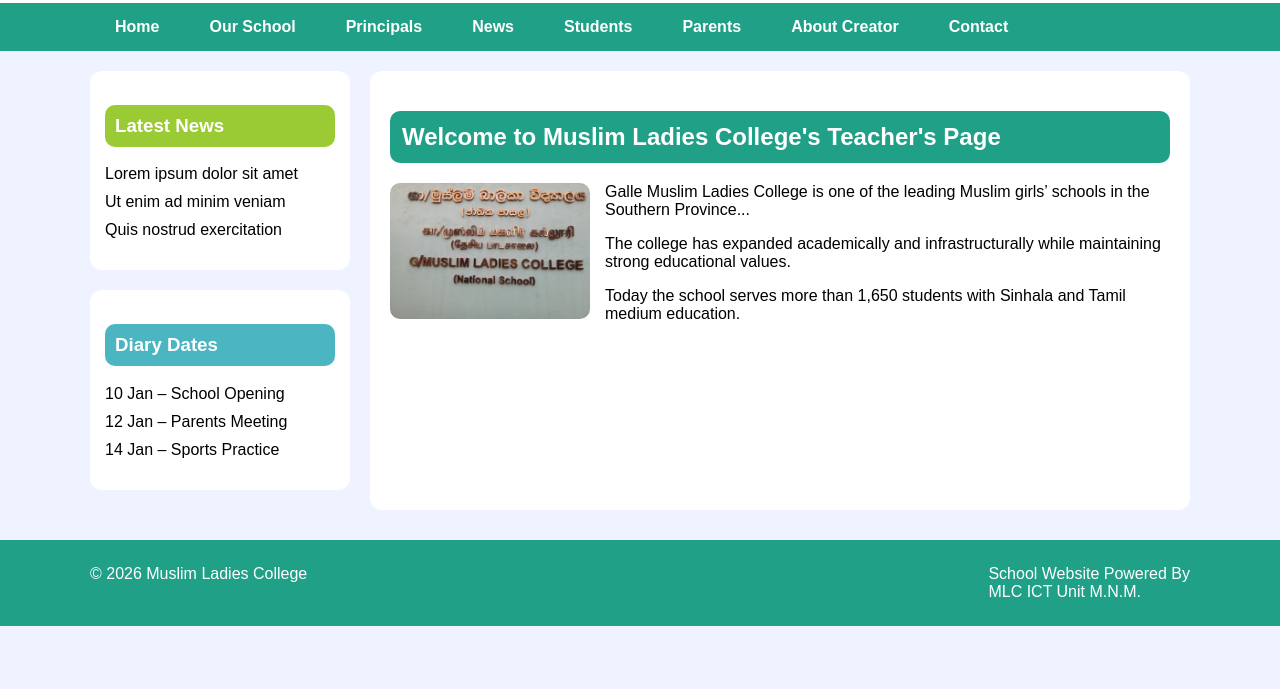
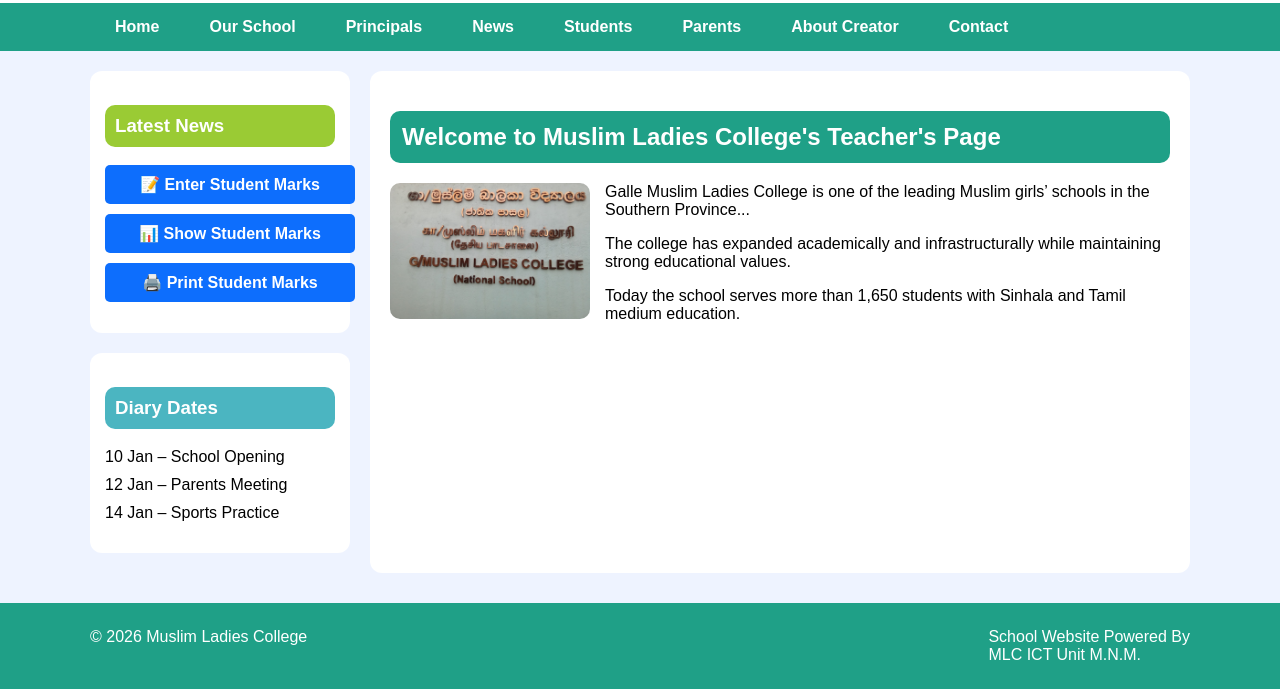
Before and after one commit to NaseemGalle/MLC-WEB, a plain HTML site: page Teachers.html in a window 1280 px wide. Shown: the part 189-878 px from the top of the page. Before the commit the page ends 815 px from the top, so only its background shows below. Drawn offline with Linux system fonts and the light colour scheme.

Commit message:
add new link

```diff
--- a/Teachers.html
+++ b/Teachers.html
@@ -93,12 +93,35 @@ href="https://cdnjs.cloudflare.com/ajax/libs/font-awesome/6.5.0/css/all.min.css"
 <div class="sidebar">
 
 <div class="card news">
-<h3>Latest News</h3>
-<ul>
-<li>Lorem ipsum dolor sit amet</li>
-<li>Ut enim ad minim veniam</li>
-<li>Quis nostrud exercitation</li>
-</ul>
+    <h3>Latest News</h3>
+
+    <ul>
+
+        <li>
+            <a href="https://script.google.com/macros/s/AKfycbyJ1DY70eTEgNJsZBl5mDmjVnjlIg8daO_GCgkgH5IYqFZZ5wVX3gXl953ATaGwT5Zk/exec"
+               target="_blank"
+               class="news-btn">
+               📝 Enter Student Marks
+            </a>
+        </li>
+
+        <li>
+            <a href="https://example.com/show"
+               target="_blank"
+               class="news-btn">
+               📊 Show Student Marks
+            </a>
+        </li>
+
+        <li>
+            <a href="https://example.com/print"
+               target="_blank"
+               class="news-btn">
+               🖨️ Print Student Marks
+            </a>
+        </li>
+
+    </ul>
 </div>
 
 <div class="card diary">
```
